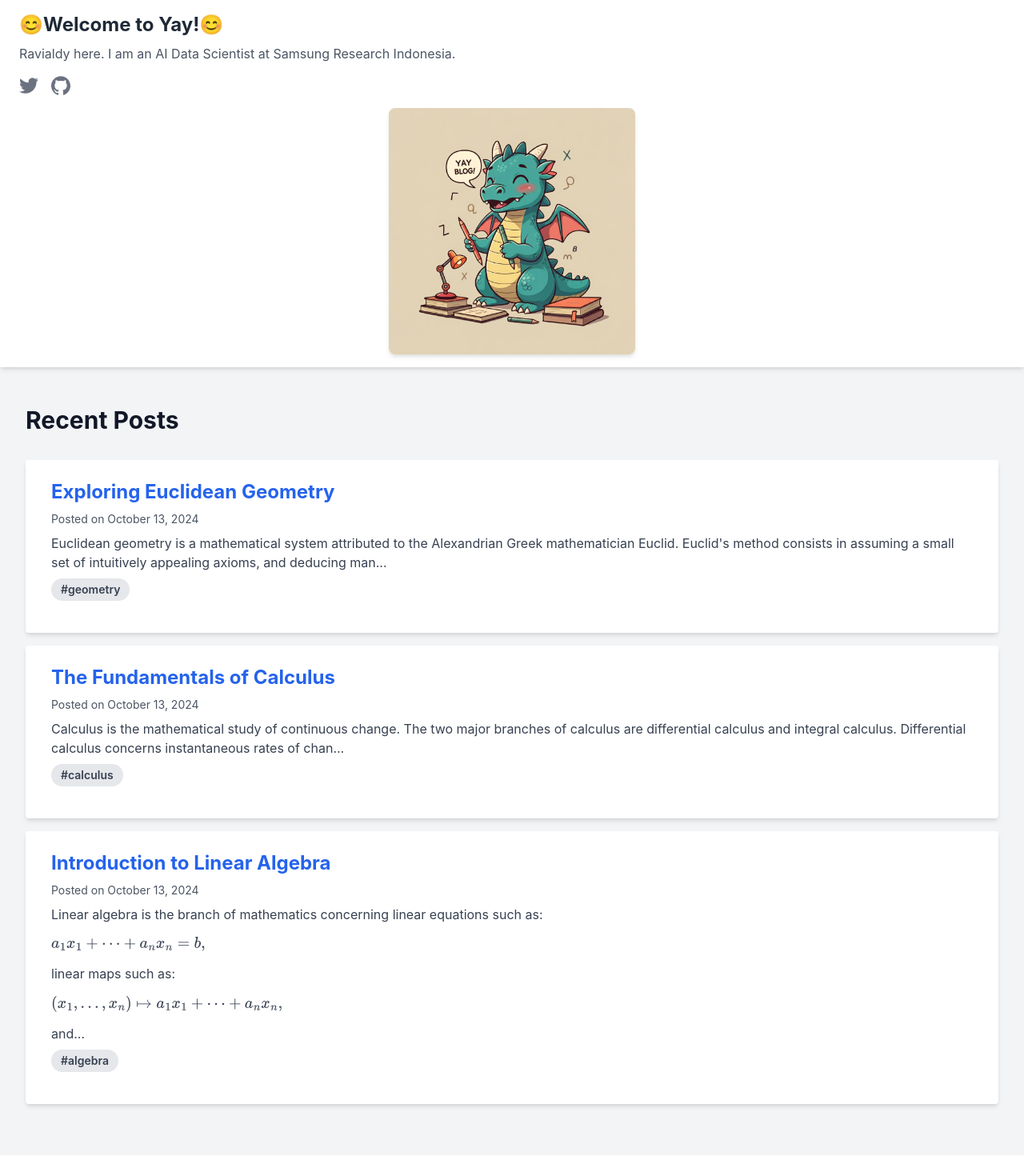
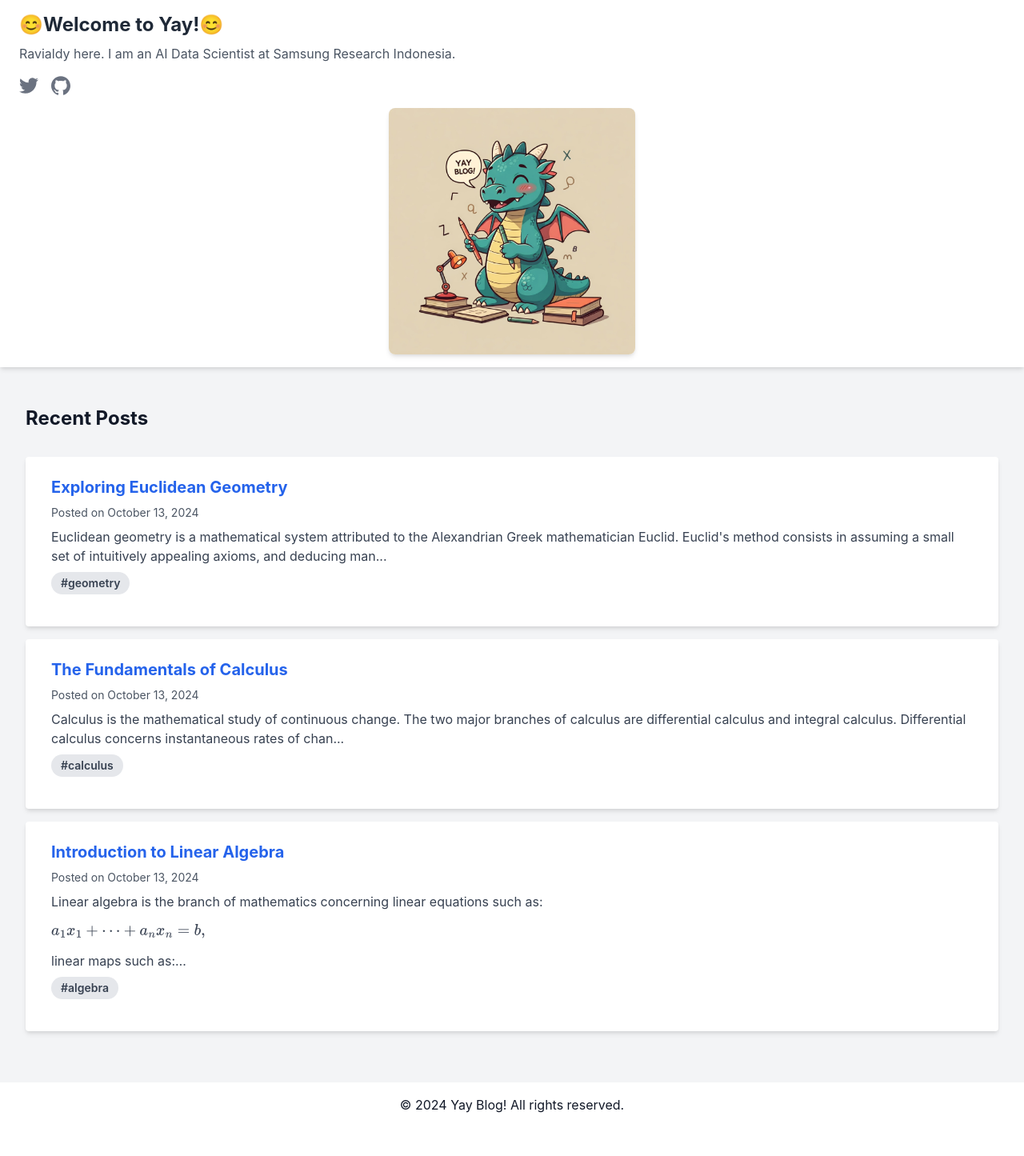
Before and after one commit to ravialdyh/ravialdy-website, a Flask app: page / in a window 1280 px wide. Shown: the part 77-1522 px from the top of the page at 80% size. After the commit the page ends 1468 px from the top, so only its background shows below. Run offline with Flask 3, Linux system fonts and the light colour scheme; data comes from the database, SQL or seed files in the repository.

Commit message:
first save

```diff
--- a/static/css/styles.css
+++ b/static/css/styles.css
@@ -235,3 +235,10 @@ blockquote {
   margin-left: auto; /* Automatic left margin */
   margin-right: auto; /* Automatic right margin */
 }
+
+.blog-content {
+  display: -webkit-box;
+  -webkit-line-clamp: 2; /* Limit to 2 lines */
+  -webkit-box-orient: vertical;
+  overflow: hidden;
+}
--- a/templates/index.html
+++ b/templates/index.html
@@ -2,14 +2,16 @@
 {% block title %} - Home{% endblock %}
 {% block content %}
 <div class="content-wrapper">
-    <h1 class="text-3xl font-bold mb-8 recent-posts">Recent Posts</h1>
+    <h1 class="text-2xl font-bold mb-8 recent-posts">Recent Posts</h1>
     {% for post in posts %}
     <div class="bg-white dark:bg-gray-800 shadow-md rounded px-8 pt-6 pb-8 mb-4">
-        <h2 class="text-2xl font-bold mb-2">
+        <h2 class="text-xl font-bold mb-2">
             <a href="{{ url_for('post', post_id=post.id) }}" class="text-blue-600 dark:text-blue-400 hover:text-blue-800 dark:hover:text-blue-300">{{ post.title }}</a>
         </h2>
         <p class="text-gray-600 dark:text-gray-400 text-sm mb-2">Posted on {{ post.date_posted.strftime('%B %d, %Y') }}</p>
-        <p class="text-gray-700 dark:text-gray-300 text-base">{{ post.content[:200]|safe }}{% if post.content|length > 200 %}...{% endif %}</p>
+        <p class="text-gray-700 dark:text-gray-300 text-base blog-content">
+            {{ post.content[:200]|safe }}{% if post.content|length > 200 %}...{% endif %}
+        </p>
         <div class="mt-2">
             {% for tag in post.tags %}
             <a href="{{ url_for('tag', tag_name=tag.name) }}" class="inline-block bg-gray-200 dark:bg-gray-700 rounded-full px-3 py-1 text-sm font-semibold text-gray-700 dark:text-gray-300 mr-2 mb-2">#{{ tag.name }}</a>
```
